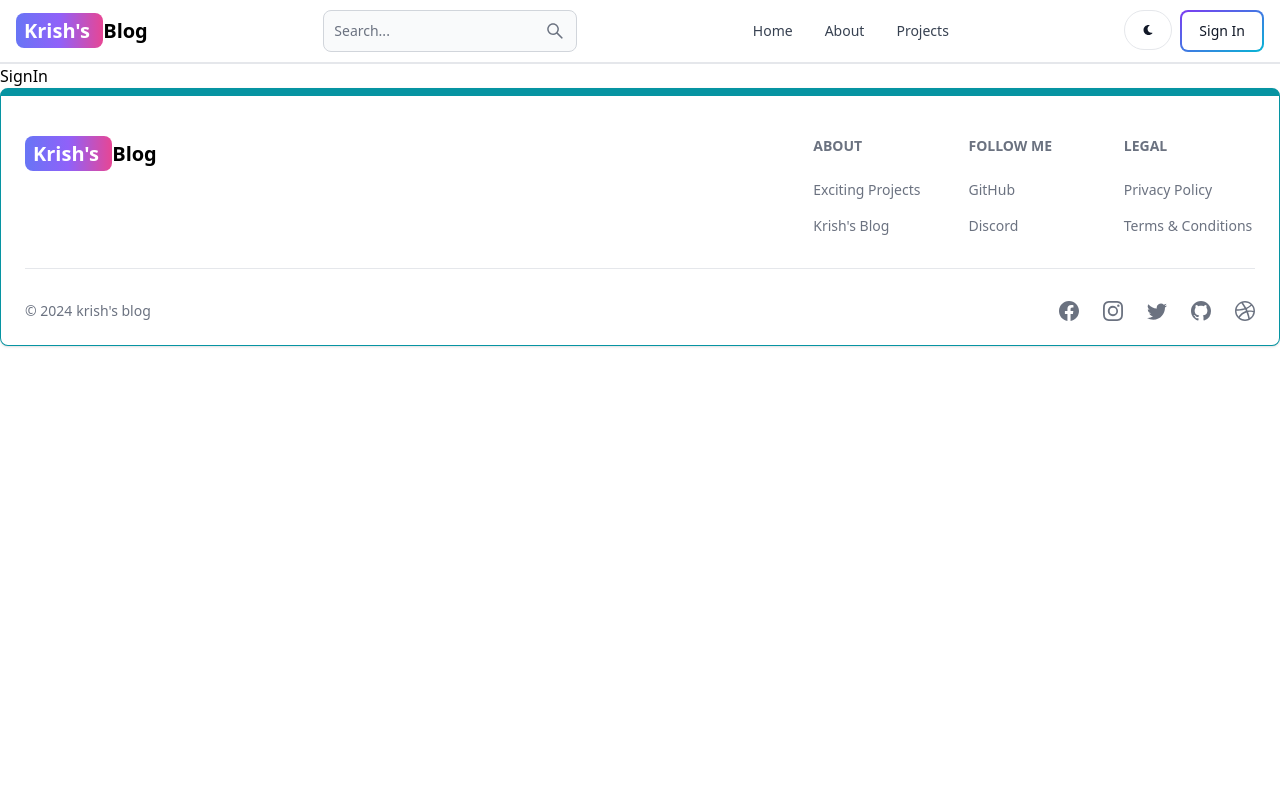
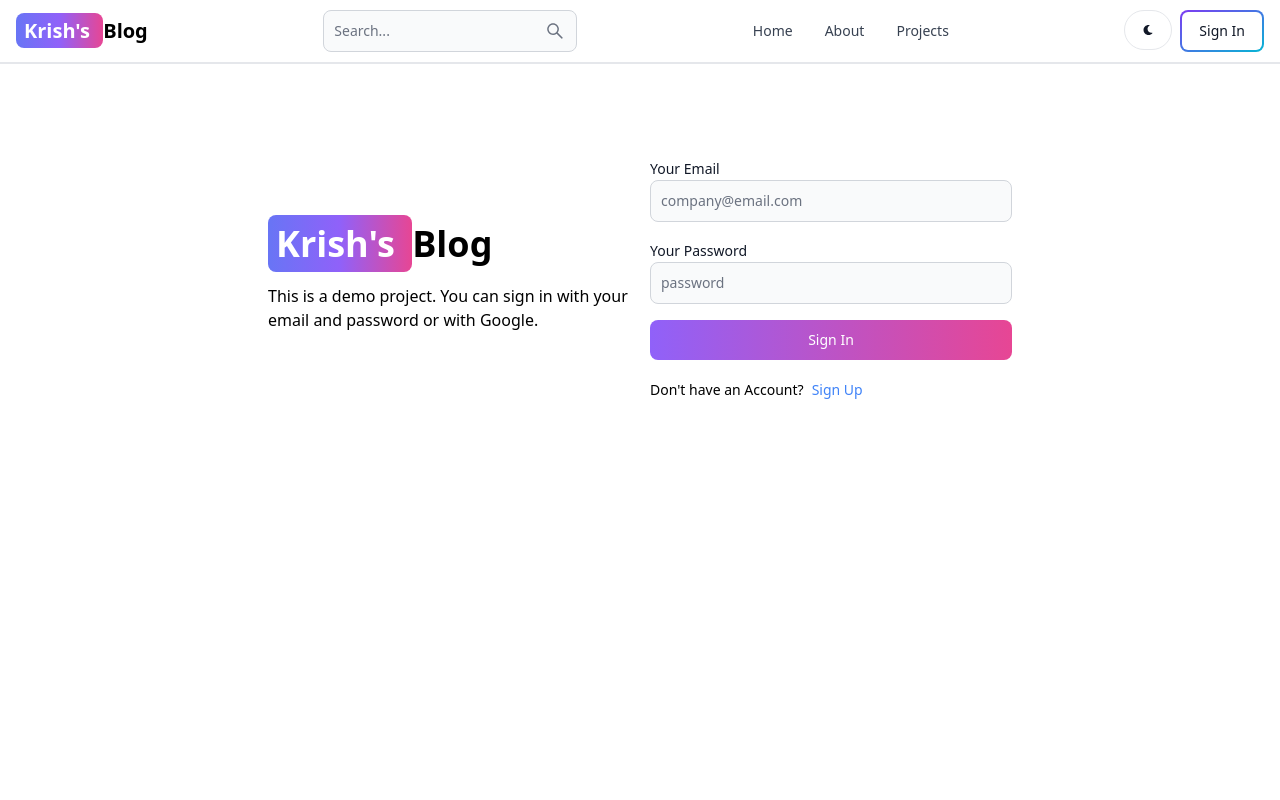
Before and after one commit to Krishmadhotra/Blog-App, a React (Vite) app in the folder client/: page /sign-in in a window 1280 px wide. Shown: the top 800 px of the page. Built offline with nearby package versions, Linux system fonts and the light colour scheme.

Commit message:
sign in added

```diff
--- a/client/package.json
+++ b/client/package.json
@@ -10,10 +10,12 @@
     "preview": "vite preview"
   },
   "dependencies": {
+    "@reduxjs/toolkit": "^2.2.6",
     "flowbite-react": "^0.10.1",
     "react": "^18.3.1",
     "react-dom": "^18.3.1",
     "react-icons": "^5.2.1",
+    "react-redux": "^9.1.2",
     "react-router-dom": "^6.24.1"
   },
   "devDependencies": {
--- a/client/src/pages/SignIn.jsx
+++ b/client/src/pages/SignIn.jsx
@@ -1,9 +1,106 @@
-import React from 'react'
+import { Alert, Button, Label, Spinner, TextInput } from 'flowbite-react';
+import React from 'react';
+import { useState } from 'react';
+import { Link,useNavigate } from "react-router-dom"
+const SignIn=()=>{
 
-const SignIn = () => {
-  return (
-    <div>SignIn</div>
-  )
+    const [formData,setFormData]=useState({})
+    const [errorMessage,setErrorMessages]=useState(null);
+    const [loading,setLoading]=useState(false)
+    const navigate=useNavigate()
+
+
+    const handleChange=(e)=>{
+       setFormData({...formData ,[e.target.id]:e.target.value.trim()})
+    }
+
+    const handleSubmit=async(e)=>{
+        e.preventDefault();
+        if(!formData.email || !formData.password){
+            return setErrorMessages("All flieds are required")
+        }
+        try{
+            setLoading(true)
+            setErrorMessages(null)
+            const response=await fetch("/api/auth/signin",{
+                method:'POST',
+                headers:{'Content-type':"application/json"},
+                body:JSON.stringify(formData)
+            });
+
+            const data=await response.json()
+            if (data.success === false){
+                setLoading(false)
+                return setErrorMessages("username or email already exists")
+            }
+            if(response.ok){
+                navigate('/')
+            }
+
+        }
+        catch(error){
+            setErrorMessages(error.message)
+            setLoading(false)
+
+        }
+    }
+
+
+    return(
+        <div className="min-h-screen mt-20">
+            <div className="flex p-3 max-w-3xl mx-auto flex-col md:flex-row md:items-center gap-5">
+                <div className="flex-1">
+                    <Link to="/" className="font-bold dark:text-white text-4xl">
+                    <span className='px-2 py-1 bg-gradient-to-r from-indigo-500 via-purple-500 to-pink-500 rounded-lg text-white'>Krish's </span>Blog
+                    </Link>
+                    <p className="text-small mt-5">This is a demo project. You can sign in with your email and password or with Google.</p>
+                </div>
+                <div className="flex-1">
+                    <form className="flex flex-col gap-4" onSubmit={handleSubmit}>
+                        <div>
+                            <Label value ="Your Email" />
+                            <TextInput
+                                type="email"
+                                placeholder="company@email.com"
+                                id="email"
+                                onChange={handleChange}
+                            />
+                        </div>
+                        <div>
+                            <Label value=" Your Password" />
+                            <TextInput
+                             type="password"
+                             placeholder="password"
+                             id="password"
+                            onChange={handleChange}
+                            />
+                        </div>
+                        <Button gradientDuoTone="purpleToPink" type="submit" disabled={loading}>
+                        {
+                            loading ? (
+                                <>
+                                <Spinner size="sm" />
+                                <span className="pl-3">Loading</span>
+                                </>
+                            ):"Sign In"
+                        }
+                        </Button>
+                    </form>
+                    <div className="flex gap-2 text-sm mt-5">
+                        <span>Don't have an Account?</span>
+                        <Link to="/sign-up" className="text-blue-500">Sign Up</Link>
+                    </div>
+                    {
+                        errorMessage && (
+                            <Alert className="mt-5" color="failure">
+                                {errorMessage}
+                            </Alert>
+                        )
+                    }
+                </div>
+            </div>
+        </div>
+    )
 }
 
-export default SignIn
+export default SignIn;
```
Also changed, not shown: 2 other files (tests, documents, lock files or other folders).
